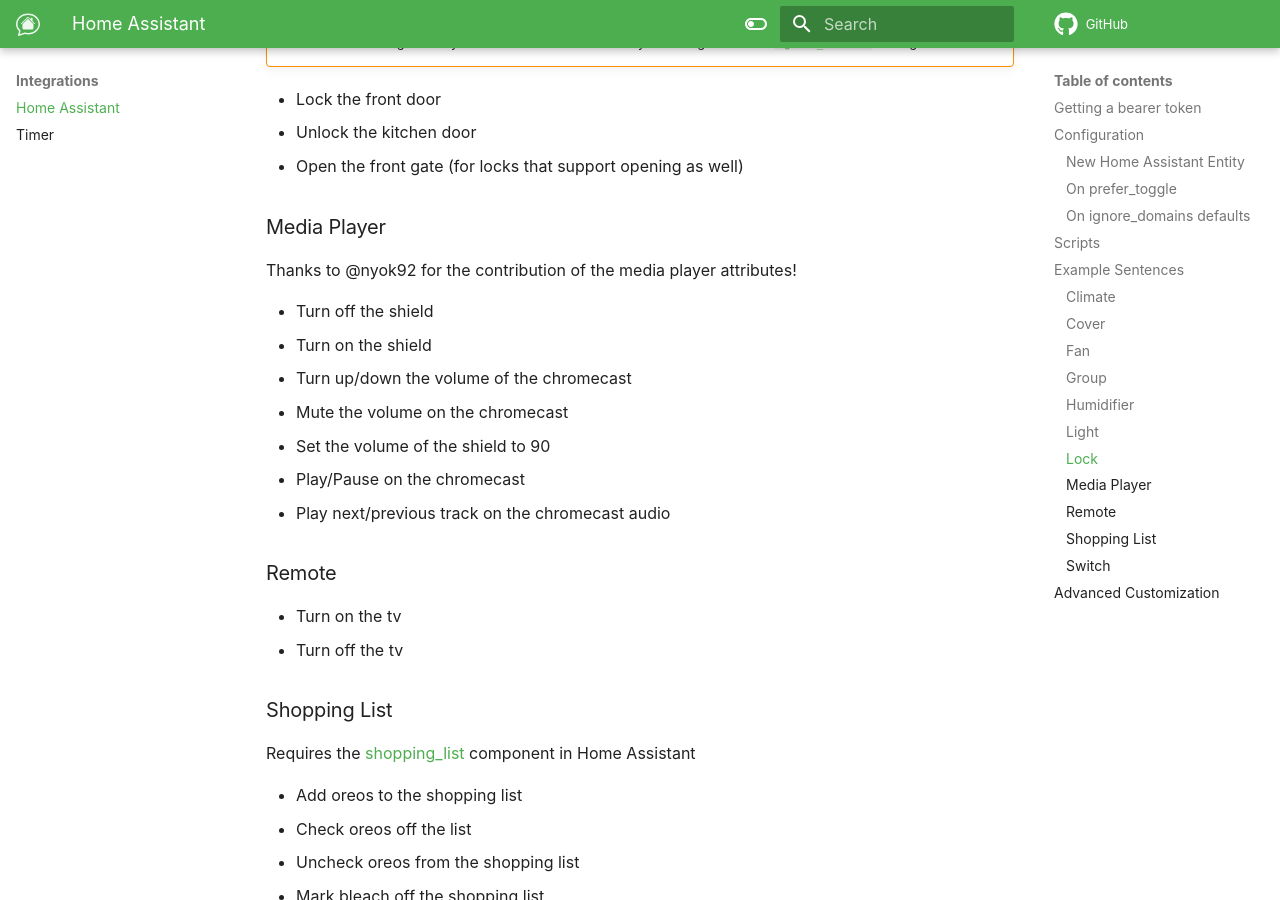
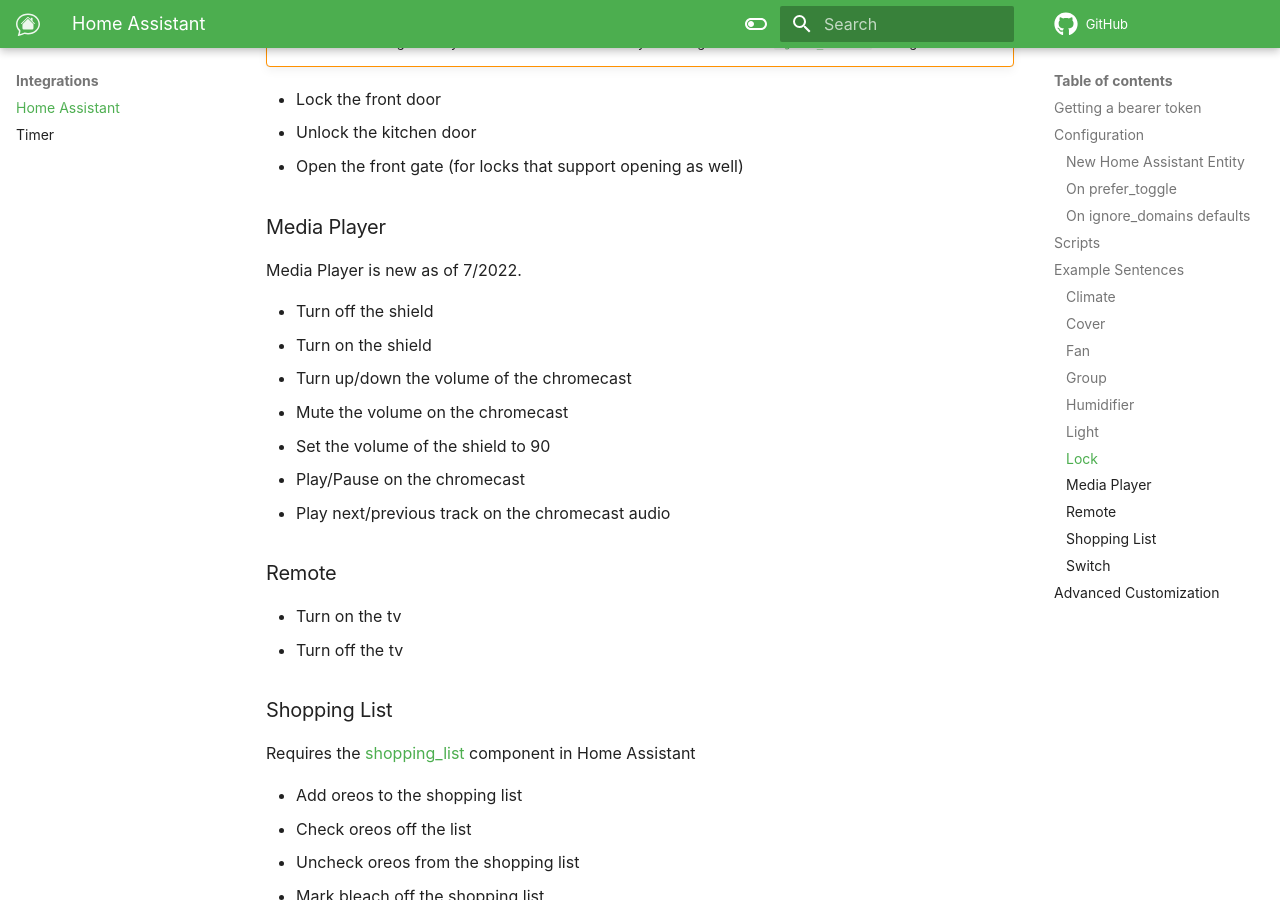
Before and after one commit to JarvyJ/HomeIntent, an MkDocs documentation site: the page built from docs/docs/integrations/home-assistant.md, in a window 1280 px wide and 900 px high, scrolled down 5060 px. Built offline with MkDocs 1.6.1 and Material for MkDocs 9.7.7, drawn with Linux system fonts in a browser that asks for light colours; comment, search, counter and statistics services are not loaded.

Commit message:
Update home-assistant.md

```diff
--- a/docs/docs/integrations/home-assistant.md
+++ b/docs/docs/integrations/home-assistant.md
@@ -172,7 +172,7 @@ A full list of colors can be found [in the source](https://github.com/JarvyJ/Hom
 
 ### Media Player
 
-Thanks to @nyok92 for the contribution of the media player attributes!
+Media Player is new as of 7/2022.
 
   * Turn off the shield
   * Turn on the shield
```
